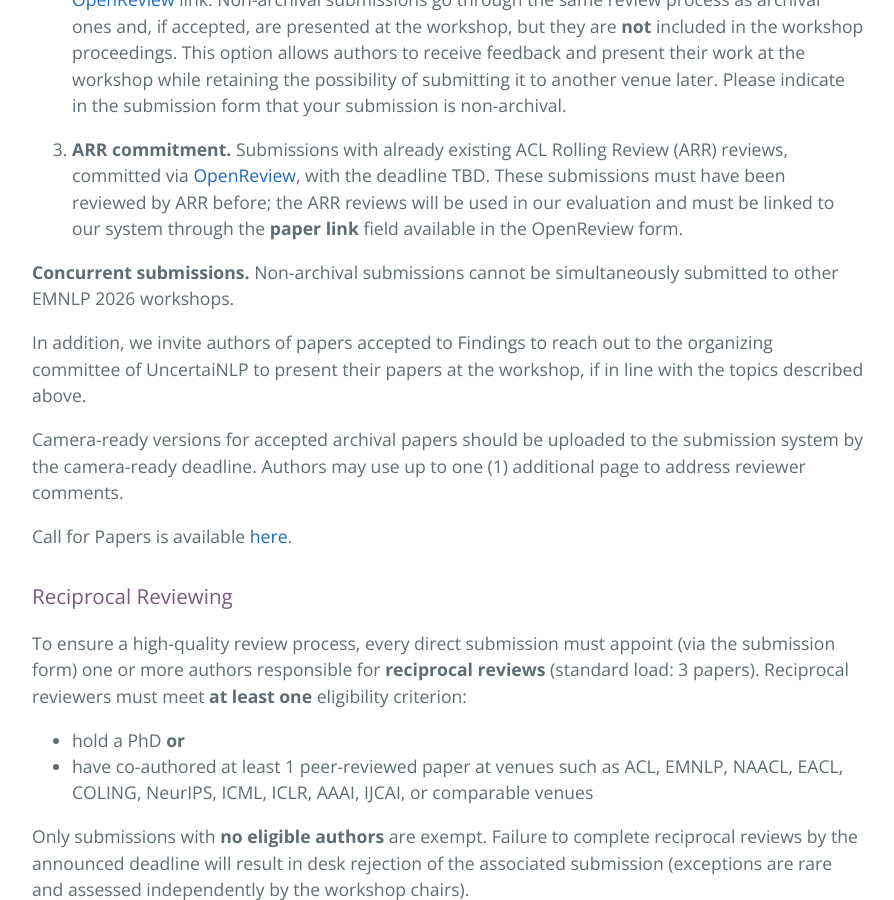
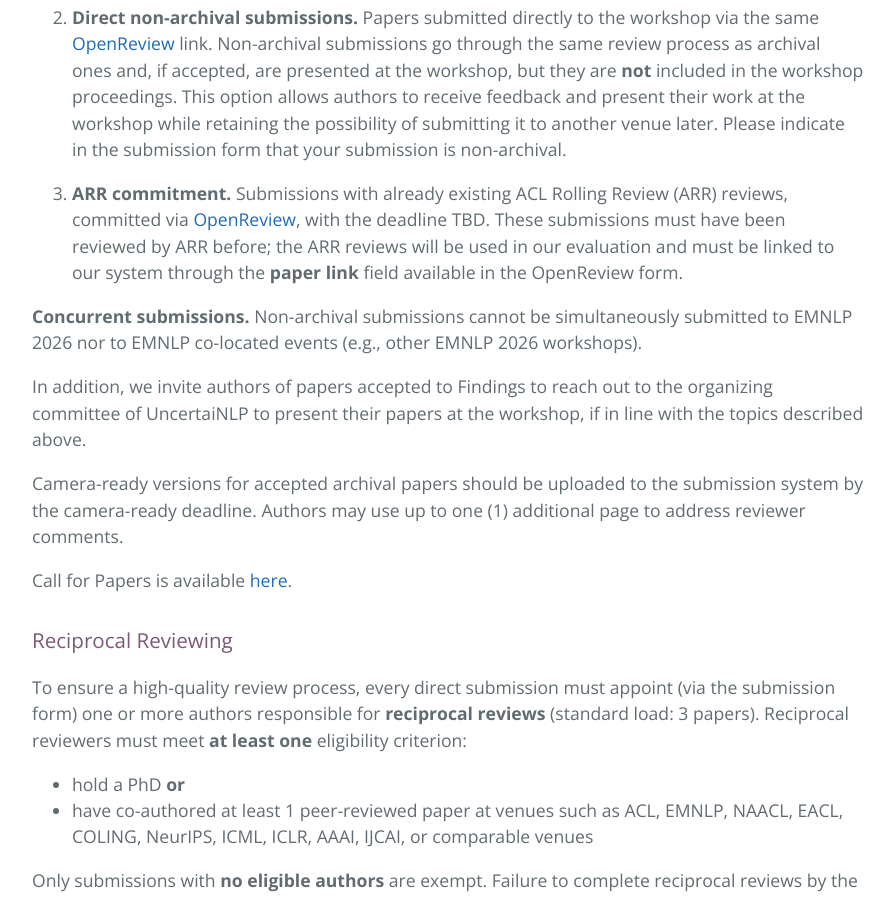
Before and after one commit to uncertainlp/uncertainlp.github.io, a Jekyll site: the page built from index.md, in a window 1280 px wide and 900 px high, scrolled down 5615 px. Shown: the whole window, without its empty margins (192-1086 px from the left). Built offline with Jekyll 4.4.1, drawn with Linux system fonts in a browser that asks for light colours; some of the changed text lies outside the part shown.

Commit message:
norachival excludes EMNLP and co-located events

```diff
--- a/index.md
+++ b/index.md
@@ -136,7 +137,7 @@ We accept three types of submissions:
 
 3. **ARR commitment.** Submissions with already existing ACL Rolling Review (ARR) reviews, committed via [OpenReview](https://openreview.net/group?id=EMNLP/2026/Workshop/UncertaiNLP_ARR_Commitment), with the deadline TBD. These submissions must have been reviewed by ARR before; the ARR reviews will be used in our evaluation and must be linked to our system through the **paper link** field available in the OpenReview form.
 
-**Concurrent submissions.** Non-archival submissions cannot be simultaneously submitted to other EMNLP 2026 workshops.
+**Concurrent submissions.** Non-archival submissions cannot be simultaneously submitted to EMNLP 2026 nor to EMNLP co-located events (e.g., other EMNLP 2026 workshops).
 
 In addition, we invite authors of papers accepted to Findings to reach out to the organizing committee of UncertaiNLP to present their papers at the workshop, if in line with the topics described above.
 
```
Also changed, not shown: other parts of index.md (+1 -0 lines), cfp.md (+2 -0 lines).
